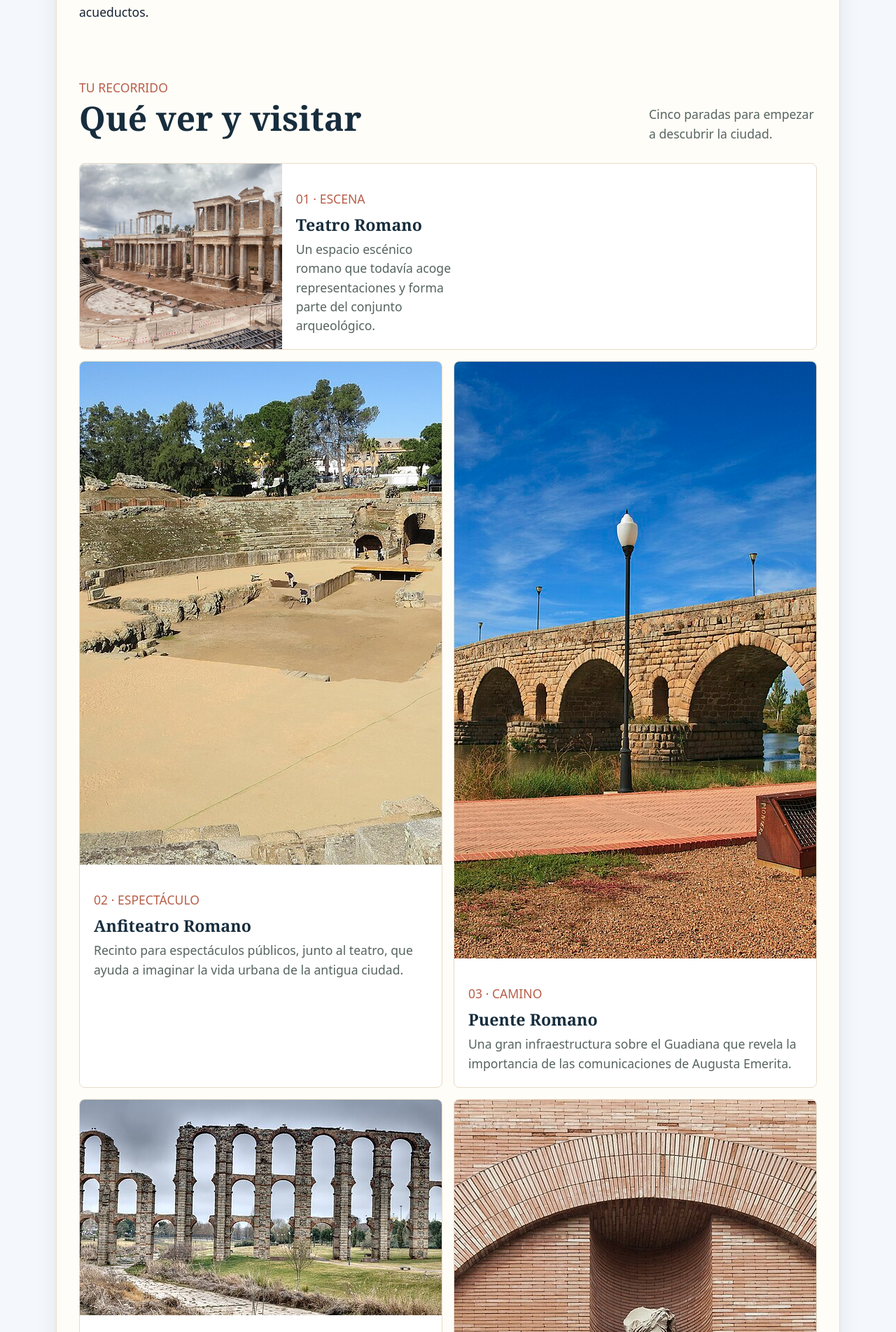
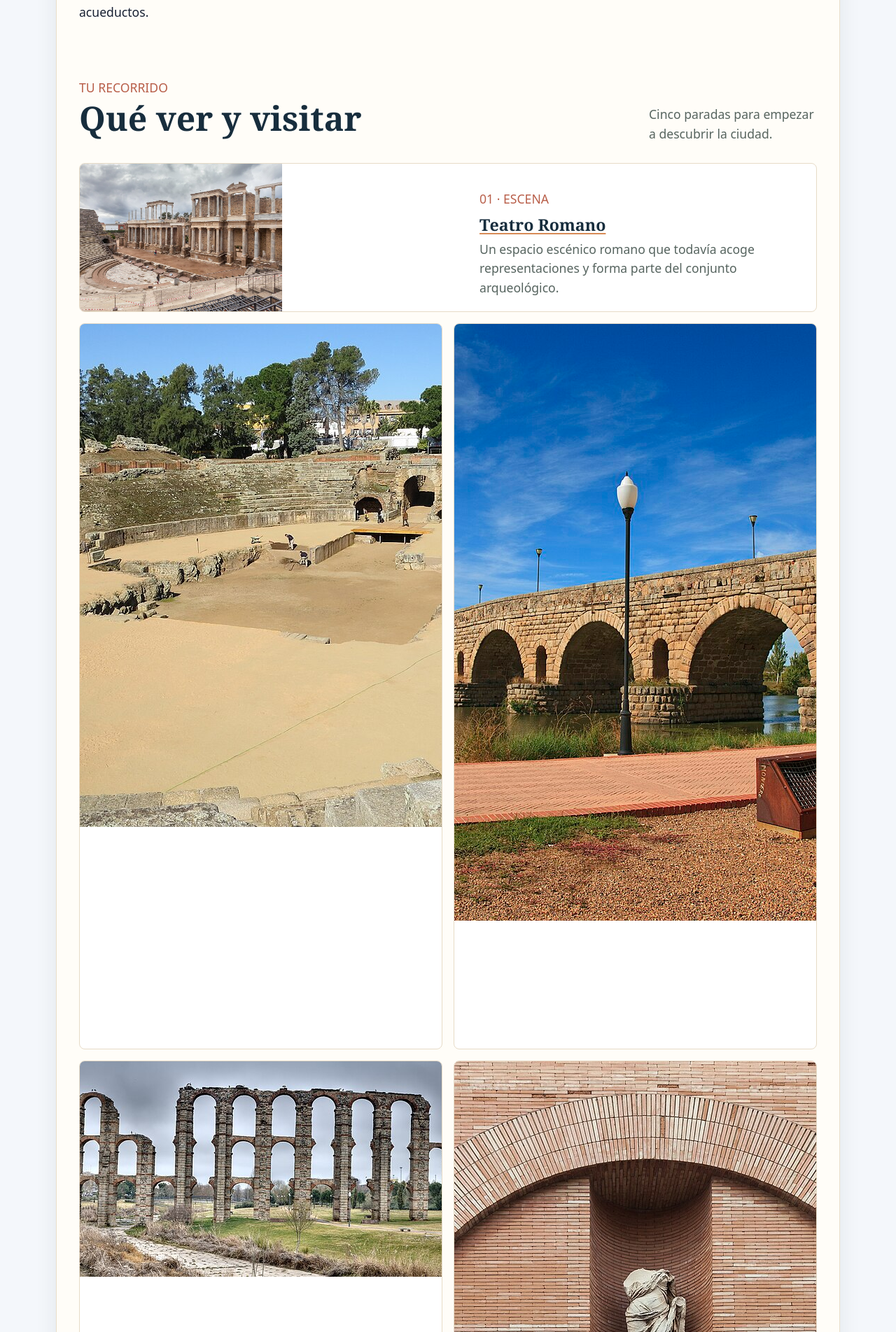
Before and after one commit to adriangarciaabenza/webdiscovermerida, a Flask app: page /merida in a window 1280 px wide. Shown: the part 981-2885 px from the top of the page at 70% size. Run offline with Flask 3, Linux system fonts and the light colour scheme.

Commit message:
fix: add explicit monument title links

```diff
--- a/static/styles.css
+++ b/static/styles.css
@@ -133,6 +133,9 @@ p {
 .place-card-link { display: block !important; height: 100%; margin-top: 0 !important; color: inherit !important; cursor: pointer; pointer-events: auto; text-decoration: none; }
 .place-card-link:hover h3,
 .place-card-link:focus-visible h3 { color: #b85e49; }
+.place-title-link { margin-top: 0 !important; color: #172d3d !important; text-decoration: underline; text-decoration-color: #d78b56; text-underline-offset: 0.15em; }
+.place-title-link:hover,
+.place-title-link:focus-visible { color: #b85e49 !important; }
 .place-card-wide .place-card-link { display: grid !important; grid-template-columns: 1.1fr 1fr; }
 .place-card img { display: block; width: 100%; aspect-ratio: 1.6; object-fit: cover; }
 .place-card-wide img { height: 100%; }
--- a/templates/merida.html
+++ b/templates/merida.html
@@ -36,32 +36,32 @@
           <article class="place-card place-card-wide">
             <a class="place-card-link" href="https://www.consorciomerida.org/conjunto/monumentos/teatro" target="_blank" rel="noopener noreferrer" aria-label="Visitar la página oficial del Teatro Romano">
               <img src="{{ url_for('static', filename='images/teatro-romano.jpg') }}" alt="Teatro Romano de Mérida" width="1280" height="729" loading="lazy" decoding="async">
-              <div><p class="place-number">01 · Escena</p><h3>Teatro Romano</h3><p>Un espacio escénico romano que todavía acoge representaciones y forma parte del conjunto arqueológico.</p></div>
             </a>
+            <div><p class="place-number">01 · Escena</p><h3><a class="place-title-link" href="https://www.consorciomerida.org/conjunto/monumentos/teatro" target="_blank" rel="noopener noreferrer">Teatro Romano</a></h3><p>Un espacio escénico romano que todavía acoge representaciones y forma parte del conjunto arqueológico.</p></div>
           </article>
           <article class="place-card">
             <a class="place-card-link" href="https://www.consorciomerida.org/conjunto/monumentos/anfiteatro" target="_blank" rel="noopener noreferrer" aria-label="Visitar la página oficial del Anfiteatro Romano">
               <img src="{{ url_for('static', filename='images/anfiteatro-romano.jpg') }}" alt="Anfiteatro Romano de Mérida" width="1280" height="719" loading="lazy" decoding="async">
-              <div><p class="place-number">02 · Espectáculo</p><h3>Anfiteatro Romano</h3><p>Recinto para espectáculos públicos, junto al teatro, que ayuda a imaginar la vida urbana de la antigua ciudad.</p></div>
             </a>
+            <div><p class="place-number">02 · Espectáculo</p><h3><a class="place-title-link" href="https://www.consorciomerida.org/conjunto/monumentos/anfiteatro" target="_blank" rel="noopener noreferrer">Anfiteatro Romano</a></h3><p>Recinto para espectáculos públicos, junto al teatro, que ayuda a imaginar la vida urbana de la antigua ciudad.</p></div>
           </article>
           <article class="place-card">
             <a class="place-card-link" href="https://www.consorciomerida.org/conjunto/monumentos/puenteromanoGuadiana" target="_blank" rel="noopener noreferrer" aria-label="Visitar la página oficial del Puente Romano">
               <img src="{{ url_for('static', filename='images/puente-romano.jpg') }}" alt="Puente Romano de Mérida sobre el río Guadiana" width="1280" height="853" loading="lazy" decoding="async">
-              <div><p class="place-number">03 · Camino</p><h3>Puente Romano</h3><p>Una gran infraestructura sobre el Guadiana que revela la importancia de las comunicaciones de Augusta Emerita.</p></div>
             </a>
+            <div><p class="place-number">03 · Camino</p><h3><a class="place-title-link" href="https://www.consorciomerida.org/conjunto/monumentos/puenteromanoGuadiana" target="_blank" rel="noopener noreferrer">Puente Romano</a></h3><p>Una gran infraestructura sobre el Guadiana que revela la importancia de las comunicaciones de Augusta Emerita.</p></div>
           </article>
           <article class="place-card">
             <a class="place-card-link" href="https://www.consorciomerida.org/conjunto/monumentos/losmilagros" target="_blank" rel="noopener noreferrer" aria-label="Visitar la página oficial del Acueducto de los Milagros">
               <img src="{{ url_for('static', filename='images/acueducto-milagros.jpg') }}" alt="Acueducto de los Milagros de Mérida" width="1280" height="308" loading="lazy" decoding="async">
-              <div><p class="place-number">04 · Agua</p><h3>Acueducto de los Milagros</h3><p>Sus arcadas de ladrillo y granito son uno de los perfiles más reconocibles del legado hidráulico romano.</p></div>
             </a>
+            <div><p class="place-number">04 · Agua</p><h3><a class="place-title-link" href="https://www.consorciomerida.org/conjunto/monumentos/losmilagros" target="_blank" rel="noopener noreferrer">Acueducto de los Milagros</a></h3><p>Sus arcadas de ladrillo y granito son uno de los perfiles más reconocibles del legado hidráulico romano.</p></div>
           </article>
           <article class="place-card">
             <a class="place-card-link" href="https://www.consorciomerida.org/conjunto/monumentos/museoarteromano" target="_blank" rel="noopener noreferrer" aria-label="Visitar la página oficial del Museo Nacional de Arte Romano">
               <img src="{{ url_for('static', filename='images/museo-arte-romano.jpg') }}" alt="Exterior del Museo Nacional de Arte Romano" width="1280" height="853" loading="lazy" decoding="async">
-              <div><p class="place-number">05 · Colección</p><h3>Museo Nacional de Arte Romano</h3><p>Un museo para conocer y contextualizar las piezas vinculadas a la ciudad romana y su territorio.</p></div>
             </a>
+            <div><p class="place-number">05 · Colección</p><h3><a class="place-title-link" href="https://www.consorciomerida.org/conjunto/monumentos/museoarteromano" target="_blank" rel="noopener noreferrer">Museo Nacional de Arte Romano</a></h3><p>Un museo para conocer y contextualizar las piezas vinculadas a la ciudad romana y su territorio.</p></div>
           </article>
         </div>
       </section>
```
Also changed, not shown: tests/test_app.py (+4 -3 lines).
